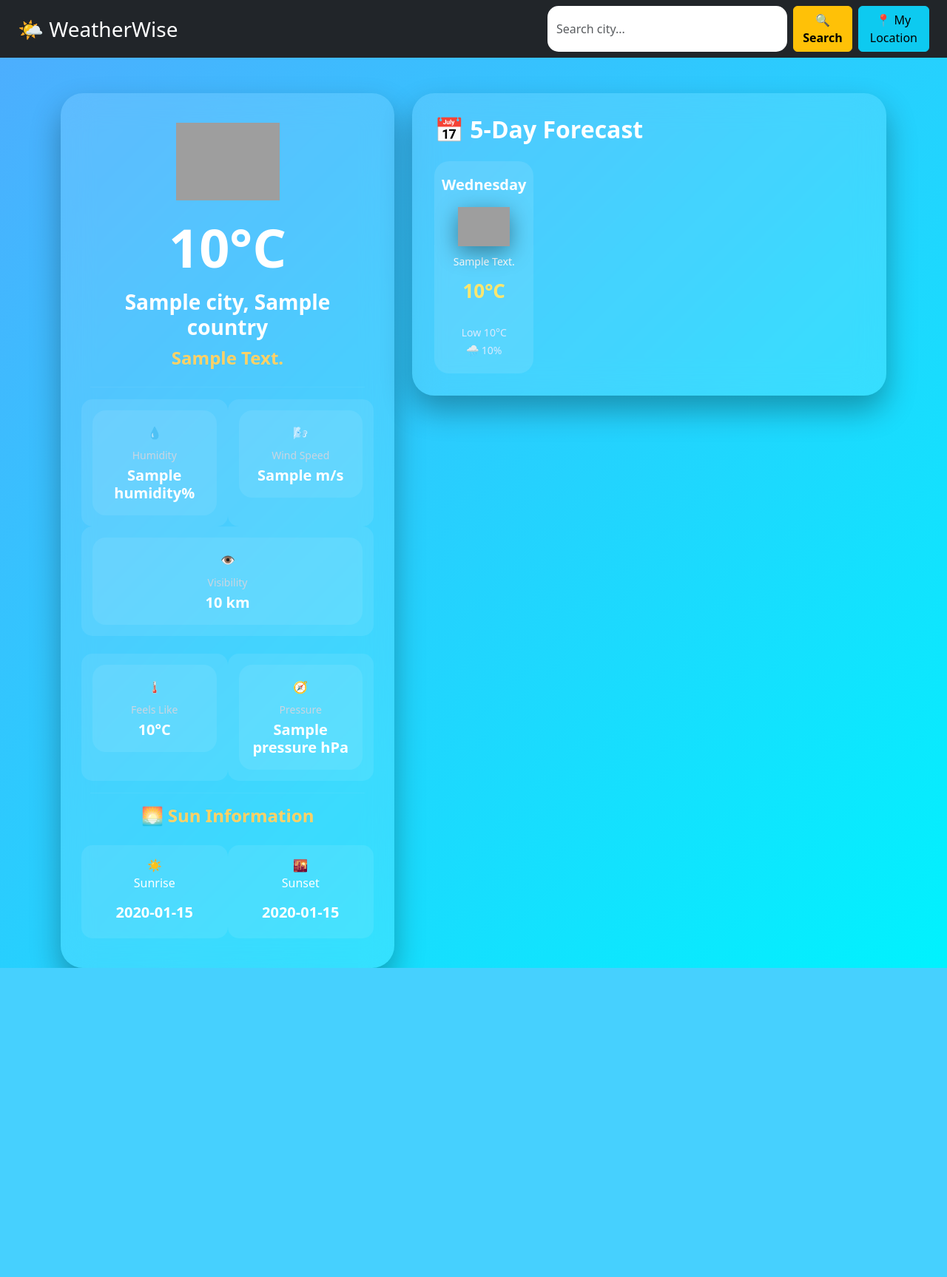
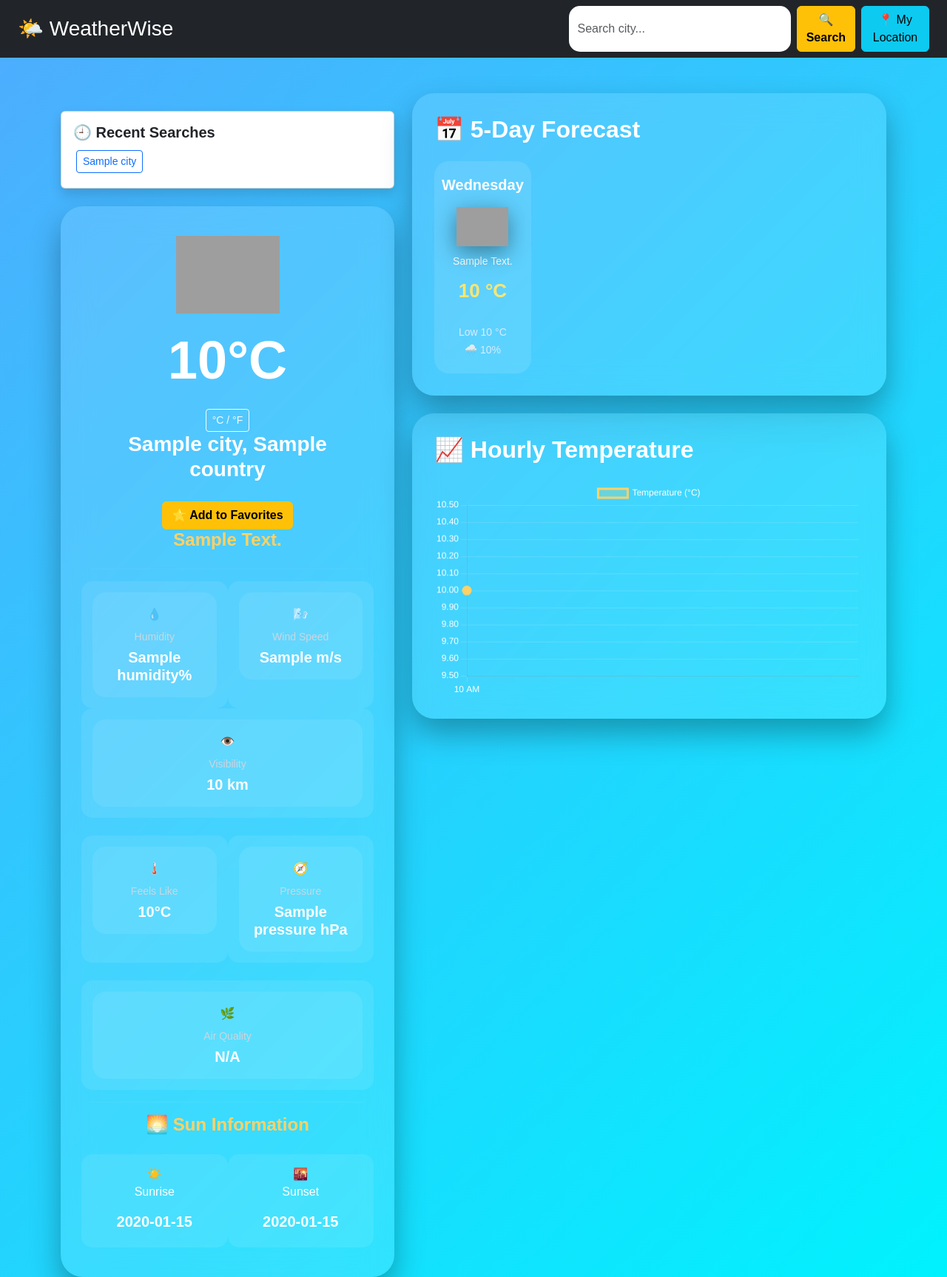
Before and after one commit to nl2756456-ai/WeatherWise, a Flask app: template templates/index.html in a window 1280 px wide. Shown: the whole page at 74% size. Before the commit the page ends 1309 px from the top, so only its background shows below. Run offline with Flask 3, Linux system fonts and the light colour scheme; the template is opened without the code that fills it: most values are stand-ins (such as "Sample title", 1, 10 or a date in 2020); grey boxes are pictures that could not be loaded.

Commit message:
Fix favorites and temperature unit conversion

```diff
--- a/data/history.json
+++ b/data/history.json
@@ -1,4 +1,5 @@
 [
+  "Thapathali",
   "Kathmandu",
   "New York",
   "BungoTakada"
--- a/data/settings.json
+++ b/data/settings.json
@@ -1,5 +1,5 @@
 {
-  "last_city": "Kathmandu",
+  "last_city": "Thapathali",
   "theme": "dark",
   "temp_unit": "metric"
 }
--- /dev/null
+++ b/static/chart.js
@@ -0,0 +1,72 @@
+if (typeof hourlyData !== "undefined" && hourlyData.length > 0) {
+
+    const labels = hourlyData.map(item => item.time);
+
+    const temperatures = hourlyData.map(item => item.temp);
+
+    // Keep original Celsius temperatures
+    window.hourlyTemperatures = temperatures;
+
+    const ctx = document.getElementById("hourlyChart");
+
+    if (ctx) {
+
+        window.hourlyChart = new Chart(ctx, {
+            type: "line",
+
+            data: {
+                labels: labels,
+
+                datasets: [{
+                    label: "Temperature (°C)",
+                    data: temperatures,
+
+                    borderColor: "#ffd166",
+                    backgroundColor: "rgba(255, 209, 102, 0.2)",
+
+                    borderWidth: 3,
+                    fill: true,
+                    tension: 0.4,
+
+                    pointRadius: 5,
+                    pointBackgroundColor: "#ffd166"
+                }]
+            },
+
+            options: {
+                responsive: true,
+
+                plugins: {
+                    legend: {
+                        labels: {
+                            color: "white"
+                        }
+                    }
+                },
+
+                scales: {
+                    x: {
+                        ticks: {
+                            color: "white"
+                        },
+
+                        grid: {
+                            color: "rgba(255,255,255,0.15)"
+                        }
+                    },
+
+                    y: {
+                        ticks: {
+                            color: "white"
+                        },
+
+                        grid: {
+                            color: "rgba(255,255,255,0.15)"
+                        }
+                    }
+                }
+            }
+        });
+
+    }
+}
--- a/static/script.js
+++ b/static/script.js
@@ -1,10 +1,14 @@
-function getLocation(){
+// ===========================
+// My Location
+// ===========================
 
-    if(navigator.geolocation){
+function getLocation() {
+
+    if (navigator.geolocation) {
 
         navigator.geolocation.getCurrentPosition(showPosition);
 
-    }else{
+    } else {
 
         alert("Geolocation is not supported.");
 
@@ -12,12 +16,334 @@ function getLocation(){
 
 }
 
-function showPosition(position){
+
+function showPosition(position) {
 
     const lat = position.coords.latitude;
     const lon = position.coords.longitude;
 
     window.location =
         "/location?lat=" + lat + "&lon=" + lon;
+}
+
+
+// ===========================
+// Favorite Cities
+// ===========================
+
+const favoriteBtn =
+    document.getElementById("favoriteBtn");
+
+
+function loadFavorites() {
+
+    const favorites =
+        JSON.parse(localStorage.getItem("favorites")) || [];
+
+    const container =
+        document.getElementById("favoriteCities");
+
+    const card =
+        document.getElementById("favoritesCard");
+
+    if (!container || !card) {
+        return;
+    }
+
+    container.innerHTML = "";
+
+    if (favorites.length === 0) {
+
+        card.style.display = "none";
+        return;
+
+    }
+
+    card.style.display = "block";
+
+
+    favorites.forEach(function(city) {
+
+        const wrapper =
+            document.createElement("div");
+
+        wrapper.className =
+            "d-inline-block m-1";
+
+
+        const button =
+            document.createElement("button");
+
+        button.className =
+            "btn btn-warning btn-sm";
+
+        button.innerHTML =
+            "⭐ " + city;
+
+
+        button.onclick = function() {
+
+            const input =
+                document.querySelector(
+                    'input[name="city"]'
+                );
+
+            if (input) {
+
+                input.value = city;
+
+                input.closest("form").submit();
+
+            }
+
+        };
+
+
+        const remove =
+            document.createElement("button");
+
+        remove.className =
+            "btn btn-danger btn-sm ms-1";
+
+        remove.innerHTML =
+            "❌";
+
+
+        remove.onclick = function() {
+
+            let list =
+                JSON.parse(
+                    localStorage.getItem("favorites")
+                ) || [];
+
+
+            list = list.filter(function(item) {
+
+                return item !== city;
+
+            });
+
+
+            localStorage.setItem(
+                "favorites",
+                JSON.stringify(list)
+            );
+
+
+            loadFavorites();
+            updateFavoriteButton();
+
+        };
+
+
+        wrapper.appendChild(button);
+        wrapper.appendChild(remove);
+
+        container.appendChild(wrapper);
+
+    });
 
 }
+
+
+// ===========================
+// Favorite Button
+// ===========================
+
+function updateFavoriteButton() {
+
+    if (!favoriteBtn) {
+        return;
+    }
+
+    const city =
+        favoriteBtn.dataset.city;
+
+    const favorites =
+        JSON.parse(
+            localStorage.getItem("favorites")
+        ) || [];
+
+
+    if (favorites.includes(city)) {
+
+        favoriteBtn.innerHTML =
+            "⭐ Remove from Favorites";
+
+        favoriteBtn.classList.remove(
+            "btn-warning"
+        );
+
+        favoriteBtn.classList.add(
+            "btn-success"
+        );
+
+    } else {
+
+        favoriteBtn.innerHTML =
+            "⭐ Add to Favorites";
+
+        favoriteBtn.classList.remove(
+            "btn-success"
+        );
+
+        favoriteBtn.classList.add(
+            "btn-warning"
+        );
+
+    }
+
+}
+
+
+if (favoriteBtn) {
+
+    favoriteBtn.addEventListener(
+        "click",
+        function() {
+
+            const city =
+                favoriteBtn.dataset.city;
+
+            let favorites =
+                JSON.parse(
+                    localStorage.getItem("favorites")
+                ) || [];
+
+
+            if (favorites.includes(city)) {
+
+                favorites =
+                    favorites.filter(
+                        function(item) {
+                            return item !== city;
+                        }
+                    );
+
+            } else {
+
+                favorites.push(city);
+
+            }
+
+
+            localStorage.setItem(
+                "favorites",
+                JSON.stringify(favorites)
+            );
+
+
+            loadFavorites();
+            updateFavoriteButton();
+
+        }
+    );
+
+}
+
+
+loadFavorites();
+updateFavoriteButton();
+// ===========================
+// Temperature Unit Toggle
+// ===========================
+
+const temperatureElement =
+    document.getElementById("temperature");
+
+const unitElement =
+    document.getElementById("unit");
+
+const unitToggle =
+    document.getElementById("unitToggle");
+
+
+if (temperatureElement && unitElement && unitToggle) {
+
+    const celsius =
+        parseFloat(temperatureElement.textContent);
+
+    let isCelsius =
+        localStorage.getItem("temperatureUnit") !== "F";
+
+
+    function updateTemperature() {
+
+        if (isCelsius) {
+
+            temperatureElement.textContent =
+                Math.round(celsius);
+
+            unitElement.textContent = "C";
+
+        } else {
+
+            const fahrenheit =
+                (celsius * 9 / 5) + 32;
+
+            temperatureElement.textContent =
+                Math.round(fahrenheit);
+
+            unitElement.textContent = "F";
+        }
+
+    }
+
+
+    unitToggle.addEventListener(
+        "click",
+        function () {
+
+            isCelsius = !isCelsius;
+
+            localStorage.setItem(
+                "temperatureUnit",
+                isCelsius ? "C" : "F"
+            );
+
+            updateTemperature();
+            updateHourlyChart();
+
+        }
+    );
+
+
+    updateTemperature();
+
+}
+// ===========================
+// Hourly Chart Temperature Unit
+// ===========================
+
+function updateHourlyChart() {
+
+    if (!window.hourlyChart || !window.hourlyTemperatures) {
+        return;
+    }
+
+    const isCelsius =
+        localStorage.getItem("temperatureUnit") !== "F";
+
+    if (isCelsius) {
+
+        window.hourlyChart.data.datasets[0].data =
+            window.hourlyTemperatures;
+
+        window.hourlyChart.data.datasets[0].label =
+            "Temperature (°C)";
+
+    } else {
+
+        window.hourlyChart.data.datasets[0].data =
+            window.hourlyTemperatures.map(function(temp) {
+
+                return (temp * 9 / 5) + 32;
+
+            });
+
+        window.hourlyChart.data.datasets[0].label =
+            "Temperature (°F)";
+    }
+
+    window.hourlyChart.update();
+}
--- a/static/style.css
+++ b/static/style.css
@@ -1,9 +1,13 @@
 /* ===== General Page ===== */
 body{
     min-height:100vh;
+    margin:0;
+    font-family:Arial,sans-serif;
     background:linear-gradient(135deg,#4facfe,#00f2fe);
     background-size:cover;
-    transition:1s;
+    background-position:center;
+    background-repeat:no-repeat;
+    transition:background 0.8s ease;
 }
 
 .container{
@@ -223,7 +227,7 @@ small{
 }
 
 .drizzle{
-    background:linear-gradient(135deg,#5c7cfa,#748ffc);
+    background:linear-gradient(135deg,#5a79f7,#748ffc);
 }
 
 .thunderstorm{
@@ -239,3 +243,30 @@ small{
 .haze{
     background:linear-gradient(135deg,#bdc3c7,#2c3e50);
 }
+.clear-sky{
+    background:linear-gradient(135deg,#56CCF2,#2F80ED);
+}
+
+.clouds{
+    background:linear-gradient(135deg,#757F9A,#D7DDE8);
+}
+
+.rain{
+    background:linear-gradient(135deg,#314755,#26a0da);
+}
+
+.thunderstorm{
+    background:linear-gradient(135deg,#232526,#414345);
+}
+
+.snow{
+    background:linear-gradient(135deg,#E6DADA,#274046);
+}
+
+.mist{
+    background:linear-gradient(135deg,#bdc3c7,#2c3e50);
+}
+
+.night{
+    background:linear-gradient(135deg,#0F2027,#203A43,#2C5364);
+}
--- a/templates/index.html
+++ b/templates/index.html
@@ -11,7 +11,7 @@
     <link rel="stylesheet" href="{{ url_for('static', filename='style.css') }}">
 </head>
 
-<body class="{{ weather.description if weather else '' }}">
+<body{% if weather %} class="{% if weather.icon_code[-1] == 'n' %}night{% elif 'clear' in weather.description %}clear-sky{% elif 'cloud' in weather.description %}clouds{% elif 'rain' in weather.description %}rain{% elif 'thunderstorm' in weather.description %}thunderstorm{% elif 'snow' in weather.description %}snow{% elif 'mist' in weather.description or 'fog' in weather.description %}mist{% endif %}"{% endif %}>
 
 <nav class="navbar navbar-dark bg-dark px-4">
 
@@ -42,14 +42,71 @@
         </button>
 
     </form>
+<div class="card mt-4 shadow" id="favoritesCard" style="display:none;">
 
+    <div class="card-body">
+
+        <h5>⭐ Favorite Cities</h5>
+
+        <div id="favoriteCities"></div>
+
+    </div>
+
+</div>
 </nav>
+{% if error %}
+<div class="container mt-5">
+    <div class="row justify-content-center">
+        <div class="col-md-6">
+            <div class="alert alert-danger text-center shadow-lg">
+                <h4>❌ City Not Found</h4>
+                <p class="mb-0">
+                    We couldn't find "<strong>{{ request.form.city }}</strong>".
+                    Please check the spelling and try again.
+                </p>
+            </div>
+        </div>
+    </div>
+</div>
+{% endif %}
 
 <div class="container mt-5">
 
 <div class="row">
 
 <div class="col-lg-5">
+{% if recent_searches %}
+
+<div class="card mt-4 mb-4 shadow">
+    <div class="card-body">
+
+        <h5>🕘 Recent Searches</h5>
+
+        {% for city in recent_searches %}
+
+            <form method="POST" class="d-inline">
+
+                <input
+                    type="hidden"
+                    name="city"
+                    value="{{ city }}">
+
+                <button
+                    type="submit"
+                    class="btn btn-outline-primary btn-sm m-1">
+
+                    {{ city }}
+
+                </button>
+
+            </form>
+
+        {% endfor %}
+
+    </div>
+</div>
+
+{% endif %}
 
 {% if weather %}
 
@@ -58,10 +115,21 @@
 <img
 src="https://openweathermap.org/img/wn/{{ weather.icon_code }}@4x.png">
 
-<h1>{{ weather.temperature|round }}°C</h1>
+<h1>
+    <span id="temperature">{{ weather.temperature|round }}</span>°<span id="unit">C</span>
+</h1>
+
+<button id="unitToggle" class="btn btn-outline-light btn-sm mt-2">
+    °C / °F
+</button>
 
 <h3>{{ weather.location.city }}, {{ weather.location.country }}</h3>
-
+<button
+    id="favoriteBtn"
+    class="btn btn-warning mt-3"
+    data-city="{{ weather.location.city }}">
+    ⭐ Add to Favorites
+</button>
 <h4 class="text-capitalize">
 {{ weather.description }}
 </h4>
@@ -115,7 +183,40 @@ src="https://openweathermap.org/img/wn/{{ weather.icon_code }}@4x.png">
 </div>
 
 </div>
+<div class="row text-center mt-4">
 
+    <div class="col">
+    <div class="info-box">
+        🌿
+        <p>Air Quality</p>
+
+        {% if aqi %}
+            {% if aqi.aqi == 1 %}
+    <h5 class="text-success">🟢 Good</h5>
+
+{% elif aqi.aqi == 2 %}
+    <h5 class="text-info">🔵 Fair</h5>
+
+{% elif aqi.aqi == 3 %}
+    <h5 class="text-warning">🟡 Moderate</h5>
+
+{% elif aqi.aqi == 4 %}
+    <h5 class="text-danger">🔴 Poor</h5>
+
+{% elif aqi.aqi == 5 %}
+    <h5 class="text-danger">⚫ Very Poor</h5>
+
+{% else %}
+    <h5>N/A</h5>
+{% endif %}
+        {% else %}
+            <h5>N/A</h5>
+        {% endif %}
+
+    </div>
+</div>
+
+</div>
 <hr>
 
 <h4>🌅 Sun Information</h4>
@@ -164,14 +265,21 @@ src="https://openweathermap.org/img/wn/{{ weather.icon_code }}@4x.png">
             </p>
 
             <strong>
-                {{ day.temp_max|round }}°C
-            </strong>
+    <span class="forecast-max"
+          data-celsius="{{ day.temp_max }}">
+        {{ day.temp_max|round }}
+    </span>°C
+</strong>
 
-            <br>
+<br>
 
-            <small>
-                Low {{ day.temp_min|round }}°C
-            </small>
+<small>
+    Low
+    <span class="forecast-min"
+          data-celsius="{{ day.temp_min }}">
+        {{ day.temp_min|round }}
+    </span>°C
+</small>
 
             <br>
 
@@ -188,6 +296,26 @@ src="https://openweathermap.org/img/wn/{{ weather.icon_code }}@4x.png">
 </div>
 
 {% endif %}
+<div class="forecast-card mt-4">
+
+    <h2 class="mb-4">📈 Hourly Temperature</h2>
+
+    <canvas id="hourlyChart"></canvas>
+
+</div>
+
+<script>
+const hourlyData = [
+{% if hourly %}
+    {% for hour in hourly %}
+    {
+        time: "{{ hour.time.strftime('%I %p') }}",
+        temp: {{ hour.temp }}
+    },
+    {% endfor %}
+{% endif %}
+];
+</script>
 
 </div>
 
@@ -196,6 +324,7 @@ src="https://openweathermap.org/img/wn/{{ weather.icon_code }}@4x.png">
 </div>
 
 <script src="{{ url_for('static', filename='script.js') }}"></script>
-
+<script src="https://cdn.jsdelivr.net/npm/chart.js"></script>
+<script src="{{ url_for('static', filename='chart.js') }}"></script>
 </body>
 </html>
```
Also changed, not shown: web_app.py (+45 -12 lines).
